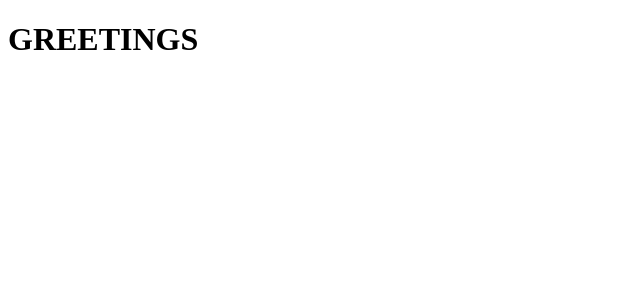
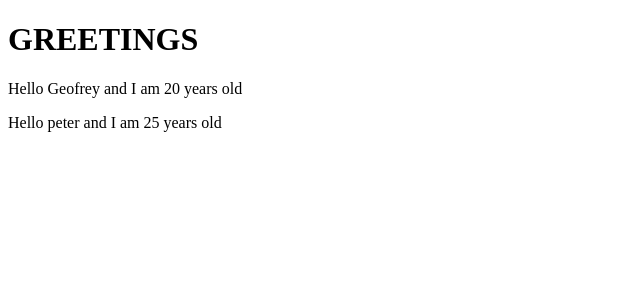
Before and after one commit to Ge0frey/FullstackOpenUniversityofHelsinki, a React (Vite) app in the folder part1/: page / in a window 1280 px wide. Shown: the top 300 px of the page, without its empty margins (0-640 px from the left). Built offline with nearby package versions, Linux system fonts and the light colour scheme.

Commit message:
using props to pass data between components

```diff
--- a/part1/src/App.jsx
+++ b/part1/src/App.jsx
@@ -1,14 +1,21 @@
-const Hello = () => {
-  <div>
-    <p>Hello world</p>
-  </div>
+const Hello = (props) => {
+  console.log(props);
+  return (
+    <div>
+      <p>Hello {props.name} and I am {props.age} years old</p>
+    </div>
+  )
 }
 
 const App = () => {
+  const name = "peter";
+  const age = 25;
+
   return (
     <div>
       <h1>GREETINGS</h1>
-      <Hello />
+      <Hello name = "Geofrey" age = "20"/>
+      <Hello name = {name} age = {age}/>
     </div>
   )
 }
```
